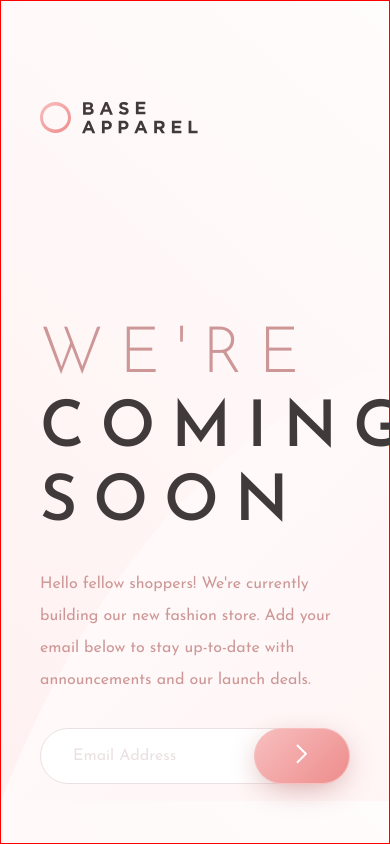
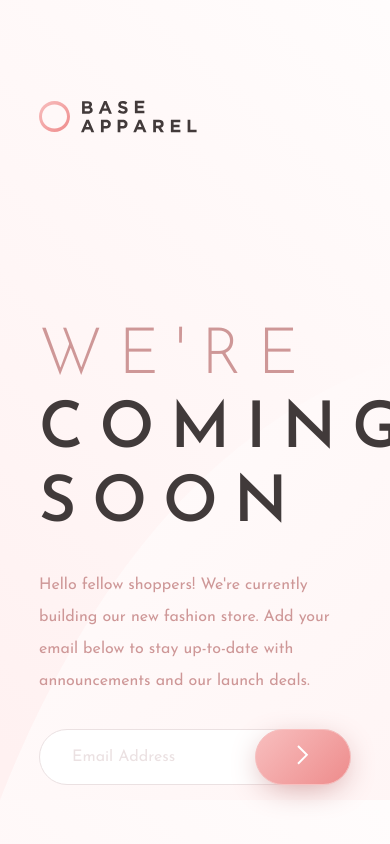
Before and after one commit to r742davis/Base-Apparel, a PHP site: page /index.html in a window 390 px wide; the page is wider, and only the part inside the window is pictured. Run offline with PHP 8.4, Linux system fonts and the light colour scheme.

Commit message:
Removed red border from details class

```diff
--- a/styles/styles.css
+++ b/styles/styles.css
@@ -45,8 +45,7 @@
     padding: 10%;
     padding-top: 100px;
     width: 100%;
-    height: 100vh;
-    border: 1px solid red; } }
+    height: 100vh; } }
 
 .landing-picture img {
   max-height: 100vh; }
--- a/styles/styles.scss
+++ b/styles/styles.scss
@@ -35,8 +35,6 @@
     padding-top: 100px;
     width: 100%;
     height: 100vh;
-    border: 1px solid red;
-
   }
 }
 
```
